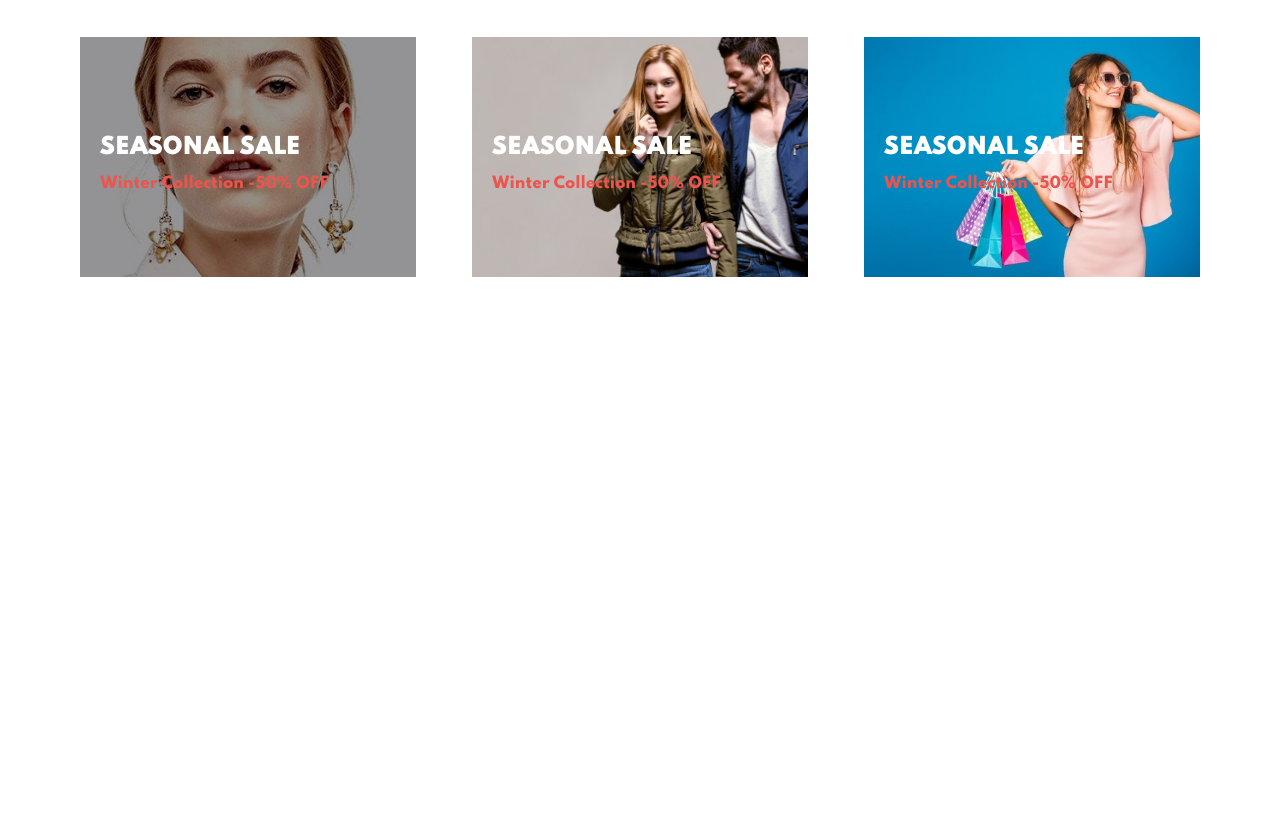
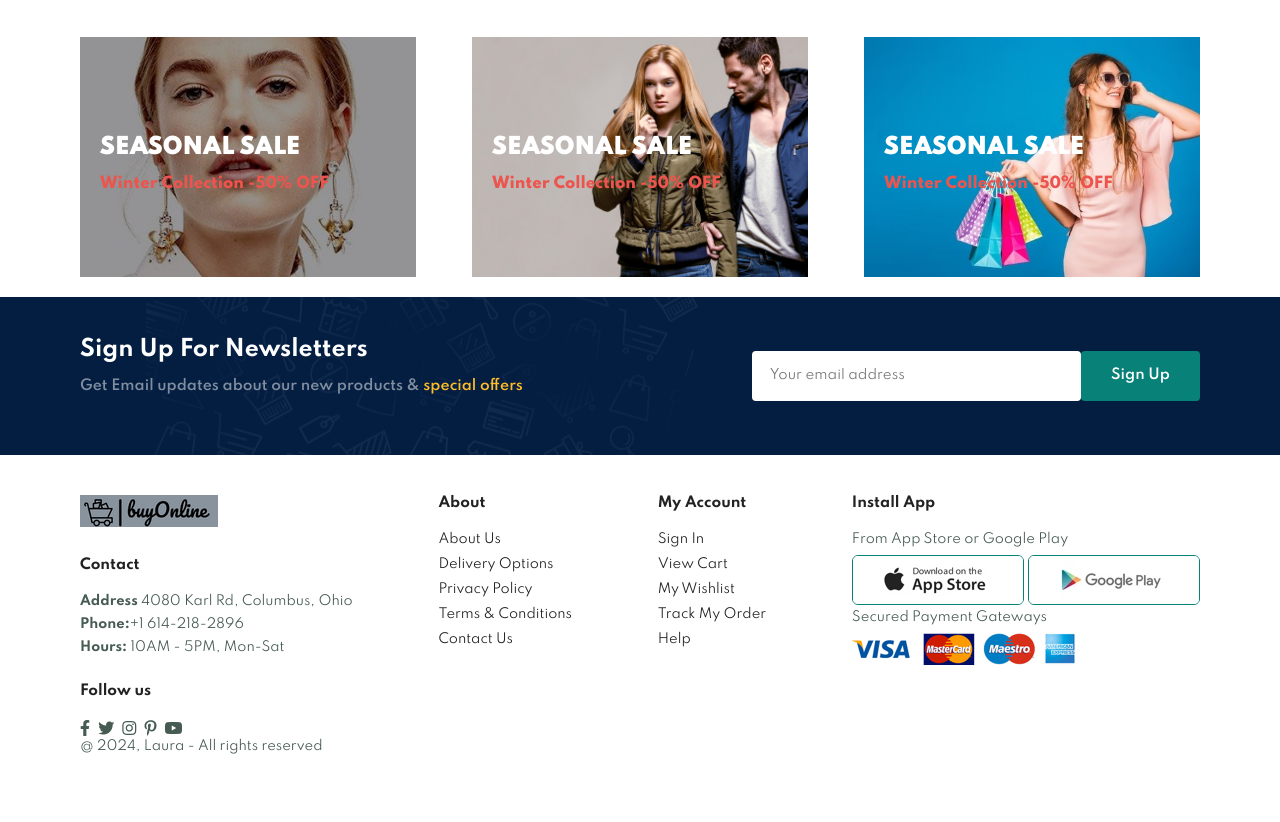
Before and after one commit to arshadhossainoh/LauraEcom, a plain HTML site: page index.html in a window 1280 px wide. Shown: the part 4225-5047 px from the top of the page. Before the commit the page ends 4522 px from the top, so only its background shows below. Drawn offline with Linux system fonts and the light colour scheme.

Commit message:
worked on footer

```diff
--- a/index.html
+++ b/index.html
@@ -372,6 +372,71 @@
       </div>
     </section>
 
+    <section id="newsletter" class="section-p1">
+      <div class="newstext">
+        <h4>Sign Up For Newsletters</h4>
+        <p>
+          Get Email updates about our new products & <span>special offers</span>
+        </p>
+      </div>
+      <div class="form">
+        <input type="text" placeholder="Your email address" />
+        <button class="normal">Sign Up</button>
+      </div>
+    </section>
+
+    <footer class="section-p1">
+      <div class="col">
+        <img class="logo" src="img/logo.png" alt="" />
+        <h4>Contact</h4>
+        <p><strong>Address</strong> 4080 Karl Rd, Columbus, Ohio</p>
+        <p><strong>Phone:</strong>+1 614-218-2896</p>
+        <p><strong>Hours:</strong> 10AM - 5PM, Mon-Sat</p>
+        <div class="follow">
+          <h4>Follow us</h4>
+          <div class="icon">
+            <i class="fab fa-facebook-f"></i>
+            <i class="fab fa-twitter"></i>
+            <i class="fab fa-instagram"></i>
+            <i class="fab fa-pinterest-p"></i>
+            <i class="fab fa-youtube"></i>
+          </div>
+
+          <div class="copyright">
+            <p>@ 2024, Laura - All rights reserved</p>
+          </div>
+        </div>
+      </div>
+      <div class="col">
+        <h4>About</h4>
+        <a href="#">About Us</a>
+        <a href="#">Delivery Options</a>
+        <a href="#">Privacy Policy</a>
+        <a href="#">Terms & Conditions</a>
+        <a href="#">Contact Us</a>
+      </div>
+
+      <div class="col">
+        <h4>My Account</h4>
+        <a href="#">Sign In</a>
+        <a href="#">View Cart</a>
+        <a href="#">My Wishlist</a>
+        <a href="#">Track My Order</a>
+        <a href="#">Help</a>
+      </div>
+
+      <div class="col install">
+        <h4>Install App</h4>
+        <p>From App Store or Google Play</p>
+        <div class="row">
+          <img src="img/pay/app.jpg" alt="" />
+          <img src="img/pay/play.jpg" alt="" />
+        </div>
+        <p>Secured Payment Gateways</p>
+        <img src="img/pay/pay.png" alt="" />
+      </div>
+    </footer>
+
     <script src="script.js"></script>
   </body>
 </html>
--- a/style.css
+++ b/style.css
@@ -397,3 +397,99 @@ body {
   font-weight: 800;
   font-size: 15px;
 }
+
+#newsletter {
+  display: flex;
+  justify-content: space-between;
+  flex-wrap: wrap;
+  align-items: center;
+  background-image: url("img/banner/b14.png");
+  background-repeat: no-repeat;
+  background-position: 20% 30%;
+  background-color: #041e42;
+}
+
+#newsletter h4 {
+  font-size: 22px;
+  font-weight: 700;
+  color: #fff;
+}
+
+#newsletter p {
+  font-size: 14px;
+  font-weight: 600;
+  color: #818ea0;
+}
+
+#newsletter p span {
+  color: #ffbd27;
+}
+
+#newsletter .form {
+  display: flex;
+  width: 40%;
+}
+
+#newsletter input {
+  height: 3.125rem;
+  padding: 0 1.25em;
+  width: 100%;
+  border: 1px solid transparent;
+  border-radius: 4px;
+  outline: none;
+}
+
+#newsletter button {
+  background-color: #088178;
+  color: #fff;
+  white-space: nowrap;
+}
+
+footer {
+  display: flex;
+  flex-wrap: wrap;
+  justify-content: space-between;
+}
+
+footer .col {
+  display: flex;
+  flex-direction: column;
+  align-items: flex-start;
+  margin-bottom: 20px;
+}
+
+footer .logo {
+  margin-bottom: 30px;
+}
+
+footer h4 {
+  font-size: 14px;
+  padding-bottom: 20px;
+}
+
+footer p {
+  font-size: 13px;
+  margin: 0 0 8px 0;
+}
+
+footer a {
+  font-size: 13px;
+  text-decoration: none;
+  color: #222;
+  margin-bottom: 10px;
+}
+
+footer .follow {
+  margin-top: 20px;
+}
+
+footer .follow i {
+  color: #465b52;
+  padding-right: 4px;
+  cursor: pointer;
+}
+
+footer .install .row img {
+  border: 1px solid #088178;
+  border-radius: 6px;
+}
```
